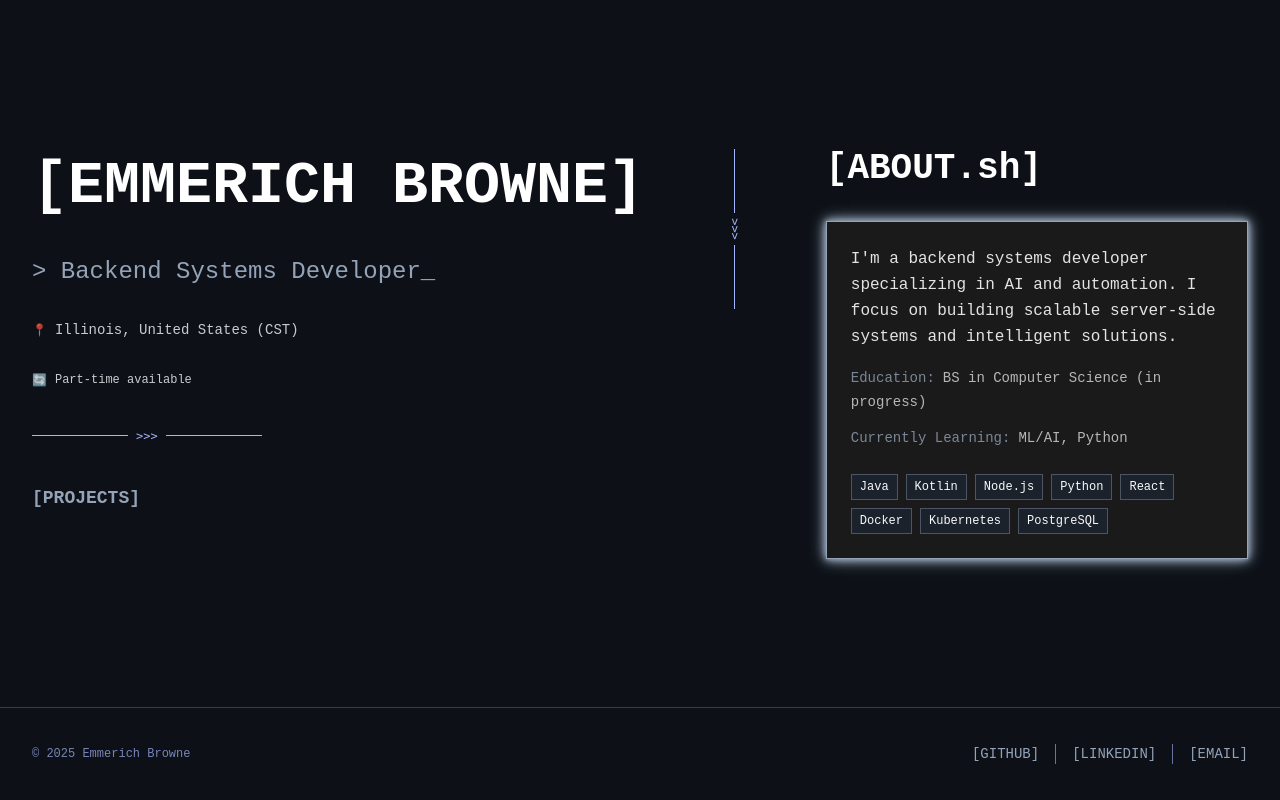
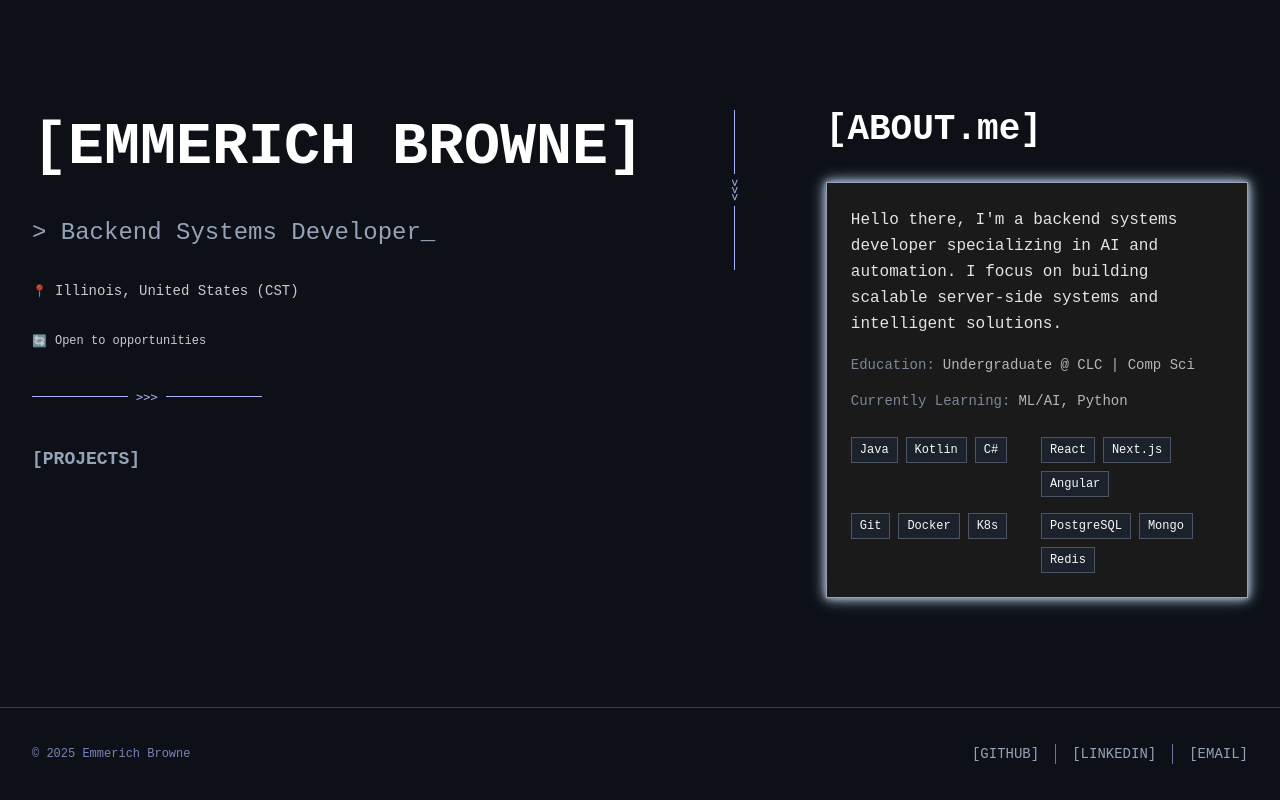
Before and after one commit to emmerichdev/personal-site, a React (Vite) app: page / in a window 1280 px wide. Built offline with nearby package versions, Linux system fonts and the light colour scheme.

Commit message:
feat: update info

```diff
--- a/src/App.tsx
+++ b/src/App.tsx
@@ -21,7 +21,7 @@ function App() {
               </div>
               <div className="flex items-center justify-center xl:justify-start text-retro-light/80 text-xs">
                 <span className="font-mono text-xs mr-2">🔄</span>
-                <span>Part-time available</span>
+                <span>Open to opportunities</span>
               </div>
             </div>
 
--- a/src/components/AboutSection.tsx
+++ b/src/components/AboutSection.tsx
@@ -2,19 +2,19 @@ export default function AboutSection() {
   return (
     <div className="w-full xl:flex-1 slide-up-animation mt-6 sm:mt-8 xl:mt-0">
       <h2 className="text-2xl sm:text-3xl md:text-4xl font-bold text-retro-glow mb-4 sm:mb-6 md:mb-8 text-center xl:text-left glow-text">
-        [ABOUT.sh]
+        [ABOUT.me]
       </h2>
 
       <div className="bg-retro-card border border-retro-accent shadow-neon hover:shadow-neon-strong transition-all duration-300 p-4 sm:p-6 max-w-2xl xl:max-w-none mx-auto xl:mx-0">
         <div className="space-y-4">
           <p className="text-retro-light/90 leading-relaxed text-center xl:text-left">
-            I'm a backend systems developer specializing in AI and automation. I focus on building scalable server-side systems and intelligent solutions.
+            Hello there, I'm a backend systems developer specializing in AI and automation. I focus on building scalable server-side systems and intelligent solutions.
           </p>
 
           <div className="space-y-3">
             <div className="text-center xl:text-left">
               <span className="text-retro-accent/80 text-sm font-medium">Education:</span>
-              <span className="text-retro-light/70 text-sm ml-2">BS in Computer Science (in progress)</span>
+              <span className="text-retro-light/70 text-sm ml-2">Undergraduate @ CLC | Comp Sci</span>
             </div>
 
             <div className="text-center xl:text-left">
@@ -23,15 +23,48 @@ export default function AboutSection() {
             </div>
           </div>
 
-          <div className="flex flex-wrap justify-center xl:justify-start gap-2 pt-2">
-            <span className="px-2 py-1 bg-retro-dark/60 border border-retro-accent/40 text-xs">Java</span>
-            <span className="px-2 py-1 bg-retro-dark/60 border border-retro-accent/40 text-xs">Kotlin</span>
-            <span className="px-2 py-1 bg-retro-dark/60 border border-retro-accent/40 text-xs">Node.js</span>
-            <span className="px-2 py-1 bg-retro-dark/60 border border-retro-accent/40 text-xs">Python</span>
-            <span className="px-2 py-1 bg-retro-dark/60 border border-retro-accent/40 text-xs">React</span>
-            <span className="px-2 py-1 bg-retro-dark/60 border border-retro-accent/40 text-xs">Docker</span>
-            <span className="px-2 py-1 bg-retro-dark/60 border border-retro-accent/40 text-xs">Kubernetes</span>
-            <span className="px-2 py-1 bg-retro-dark/60 border border-retro-accent/40 text-xs">PostgreSQL</span>
+          <div className="space-y-4 pt-2">
+            {/* First Row: Languages and Frameworks */}
+            <div className="grid grid-cols-1 sm:grid-cols-2 gap-2">
+              {/* Languages */}
+              <div className="text-center sm:text-left">
+                <div className="flex flex-wrap justify-center sm:justify-start gap-2">
+                  <span className="px-2 py-1 bg-retro-dark/60 border border-retro-accent/40 text-xs">Java</span>
+                  <span className="px-2 py-1 bg-retro-dark/60 border border-retro-accent/40 text-xs">Kotlin</span>
+                  <span className="px-2 py-1 bg-retro-dark/60 border border-retro-accent/40 text-xs">C#</span>
+                </div>
+              </div>
+
+              {/* Frameworks */}
+              <div className="text-center sm:text-left">
+                <div className="flex flex-wrap justify-center sm:justify-start gap-2">
+                  <span className="px-2 py-1 bg-retro-dark/60 border border-retro-accent/40 text-xs">React</span>
+                  <span className="px-2 py-1 bg-retro-dark/60 border border-retro-accent/40 text-xs">Next.js</span>
+                  <span className="px-2 py-1 bg-retro-dark/60 border border-retro-accent/40 text-xs">Angular</span>
+                </div>
+              </div>
+            </div>
+
+            {/* Second Row: DevOps and Databases */}
+            <div className="grid grid-cols-1 sm:grid-cols-2 gap-2">
+              {/* DevOps */}
+              <div className="text-center sm:text-left">
+                <div className="flex flex-wrap justify-center sm:justify-start gap-2">
+                  <span className="px-2 py-1 bg-retro-dark/60 border border-retro-accent/40 text-xs">Git</span>
+                  <span className="px-2 py-1 bg-retro-dark/60 border border-retro-accent/40 text-xs">Docker</span>
+                  <span className="px-2 py-1 bg-retro-dark/60 border border-retro-accent/40 text-xs">K8s</span>
+                </div>
+              </div>
+
+              {/* Databases */}
+              <div className="text-center sm:text-left">
+                <div className="flex flex-wrap justify-center sm:justify-start gap-2">
+                  <span className="px-2 py-1 bg-retro-dark/60 border border-retro-accent/40 text-xs">PostgreSQL</span>
+                  <span className="px-2 py-1 bg-retro-dark/60 border border-retro-accent/40 text-xs">Mongo</span>
+                  <span className="px-2 py-1 bg-retro-dark/60 border border-retro-accent/40 text-xs">Redis</span>
+                </div>
+              </div>
+            </div>
           </div>
         </div>
       </div>
```
